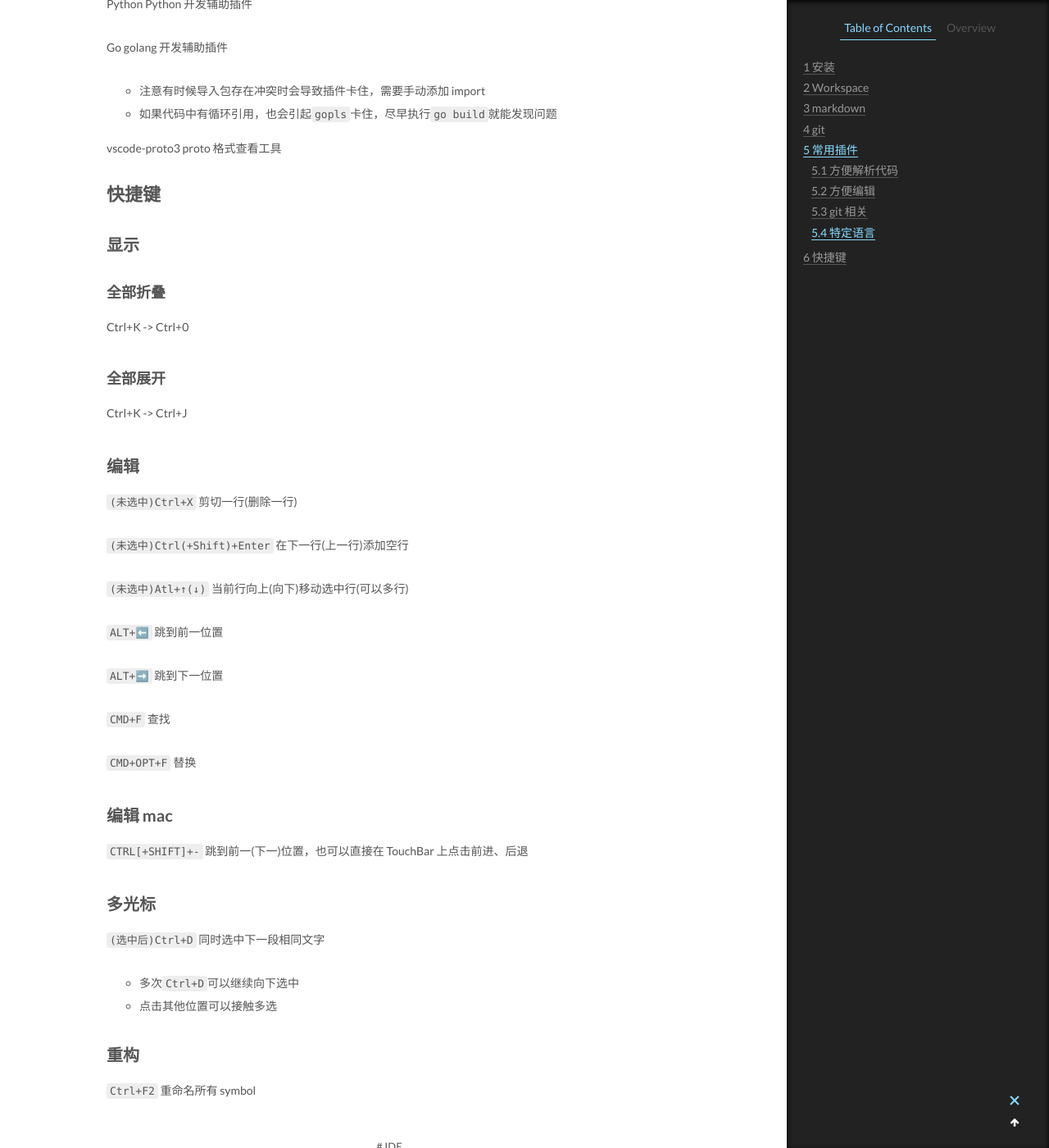
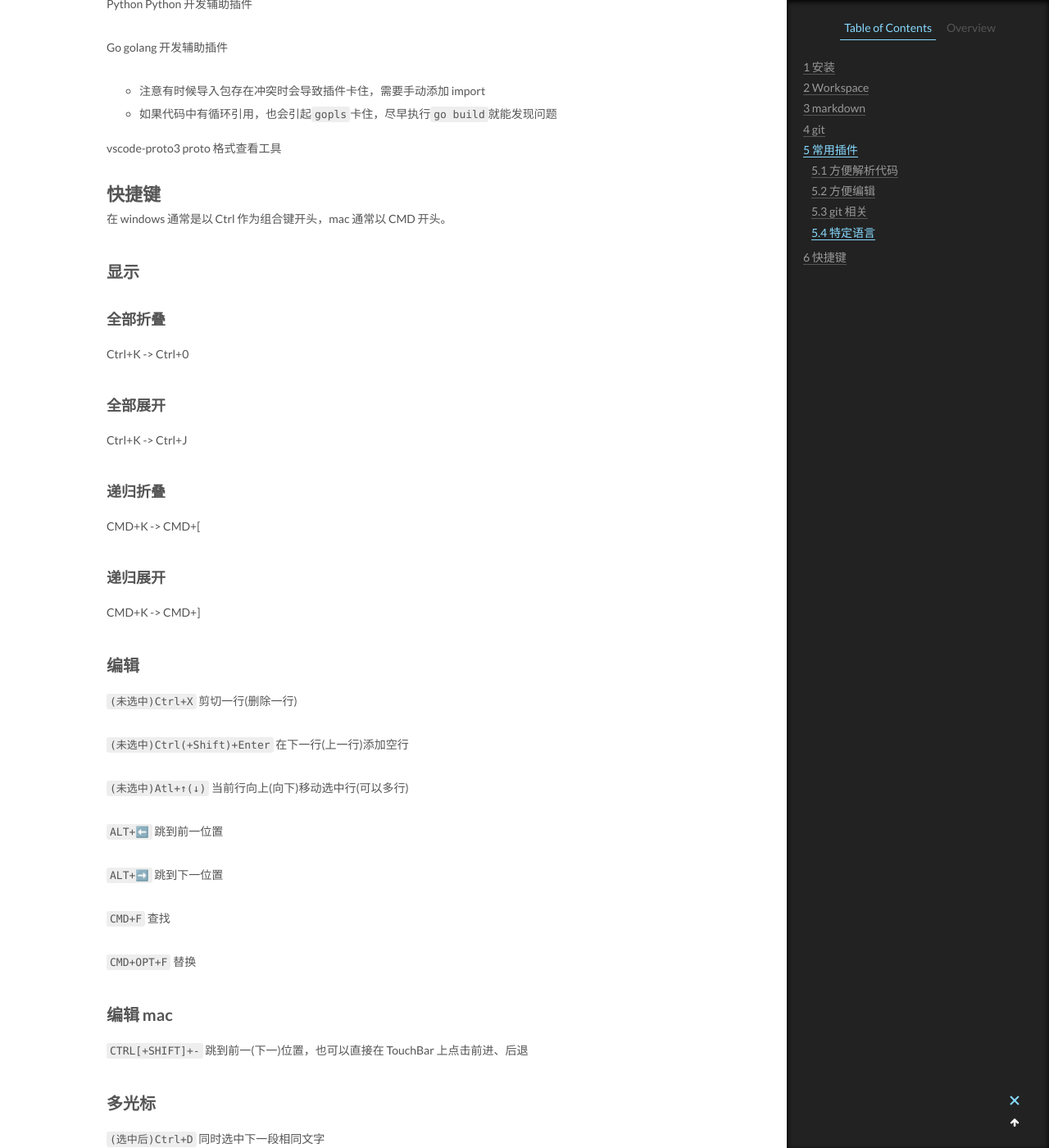
Before and after one commit to CodeHunter2006/CodeHunter2006.github.io, a Jekyll site: the page built from _posts/2019-10-27-VSCode.md, in a window 1280 px wide and 1400 px high, scrolled down 3458 px. Shown: the whole window at 82% size. Built offline with Jekyll 4.4.1, drawn with Linux system fonts in a browser that asks for light colours.

Commit message:
[doc]: add contents.

```diff
--- a/_posts/2019-10-27-VSCode.md
+++ b/_posts/2019-10-27-VSCode.md
@@ -128,6 +128,8 @@ proto 格式查看工具
 
 # 快捷键
 
+在 windows 通常是以 Ctrl 作为组合键开头，mac 通常以 CMD 开头。
+
 ## 显示
 
 ### 全部折叠
@@ -137,6 +139,14 @@ Ctrl+K -> Ctrl+0
 ### 全部展开
 
 Ctrl+K -> Ctrl+J
+
+### 递归折叠
+
+CMD+K -> CMD+[
+
+### 递归展开
+
+CMD+K -> CMD+]
 
 ## 编辑
 
```
